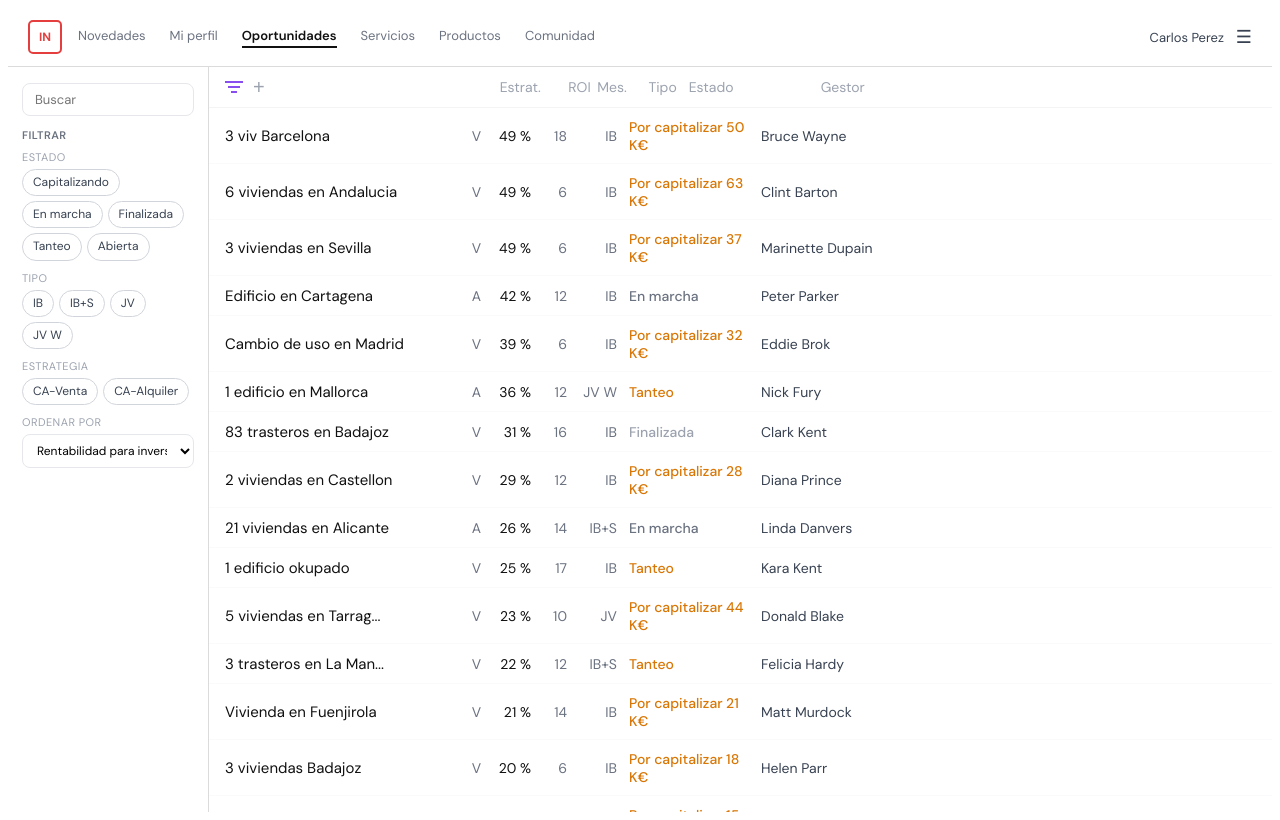
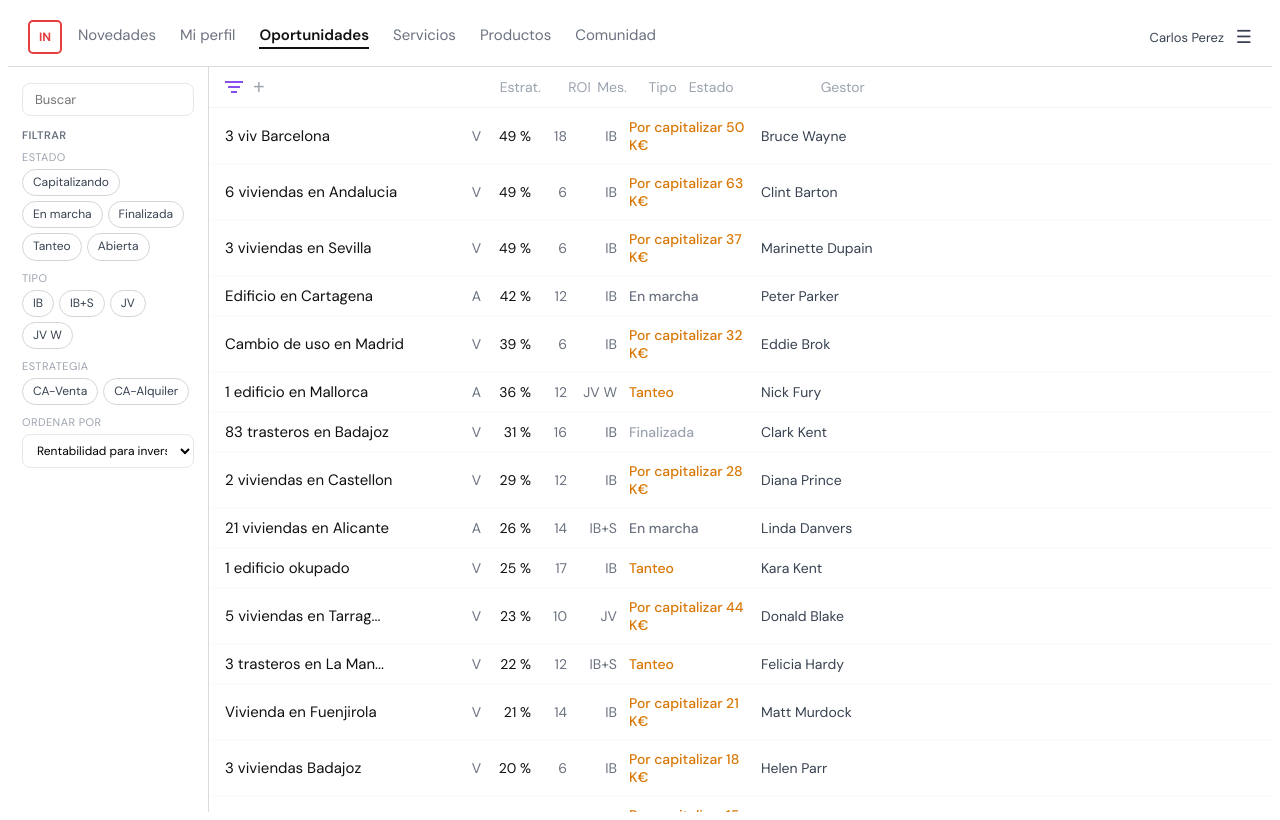
Before and after one commit to carlosperez-glitch/in-oportunidades, a React (Vite) app: page / in a window 1280 px wide. Built offline with nearby package versions, Linux system fonts and the light colour scheme.

Commit message:
style: nav items fontSize 13→15

```diff
--- a/src/App.jsx
+++ b/src/App.jsx
@@ -62,7 +62,7 @@ export default function App() {
               {NAV_ITEMS.map(function(item) {
                 var active = item === "Oportunidades";
                 return (
-                  <span key={item} style={{ fontSize: 13, color: active ? colors.primary : colors.muted, fontWeight: active ? 600 : 400, cursor: "pointer", borderBottom: active ? "2px solid " + colors.primary : "none", paddingBottom: 2 }}>
+                  <span key={item} style={{ fontSize: 15, color: active ? colors.primary : colors.muted, fontWeight: active ? 600 : 400, cursor: "pointer", borderBottom: active ? "2px solid " + colors.primary : "none", paddingBottom: 2 }}>
                     {item}
                   </span>
                 );
```
